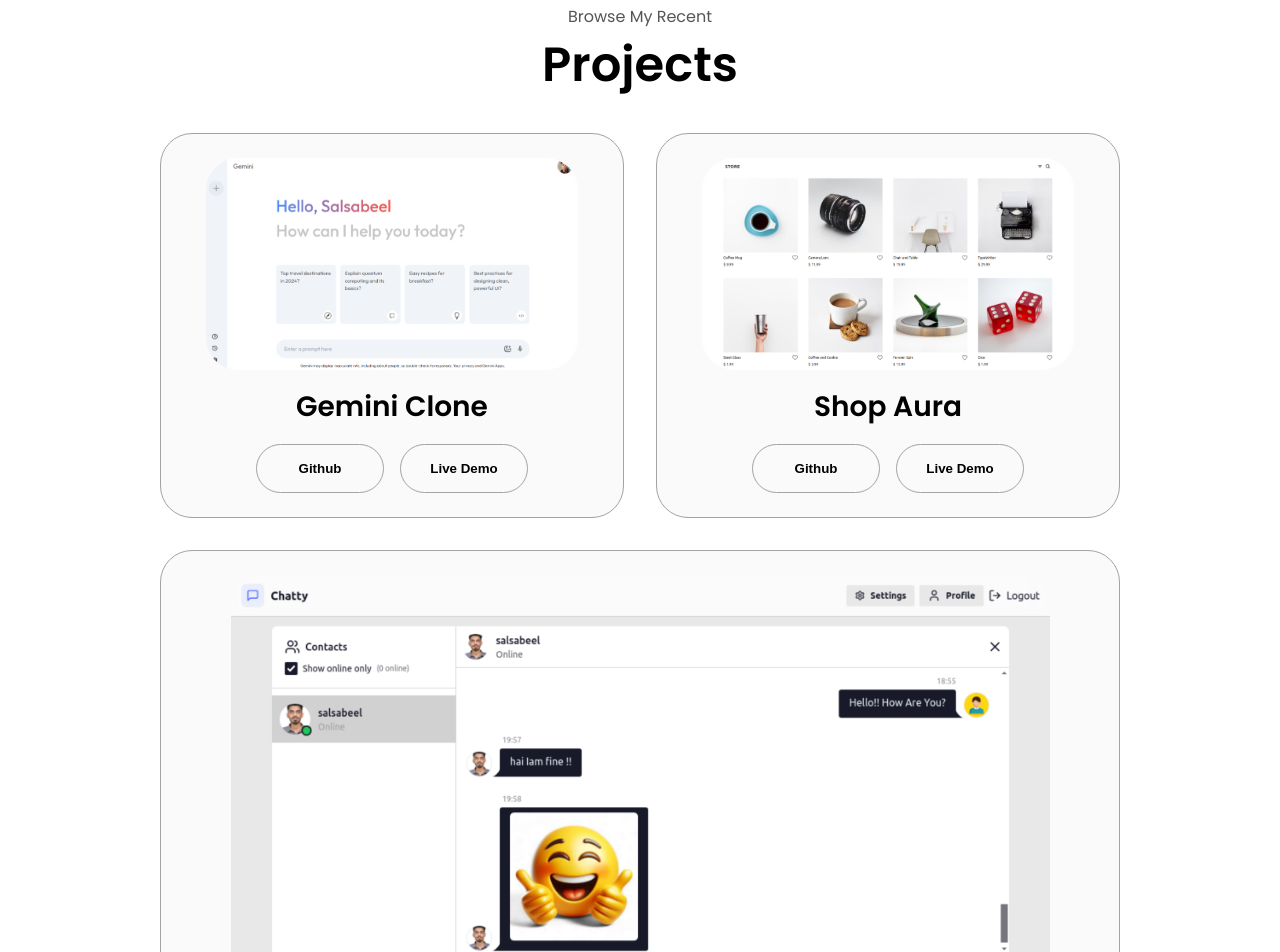
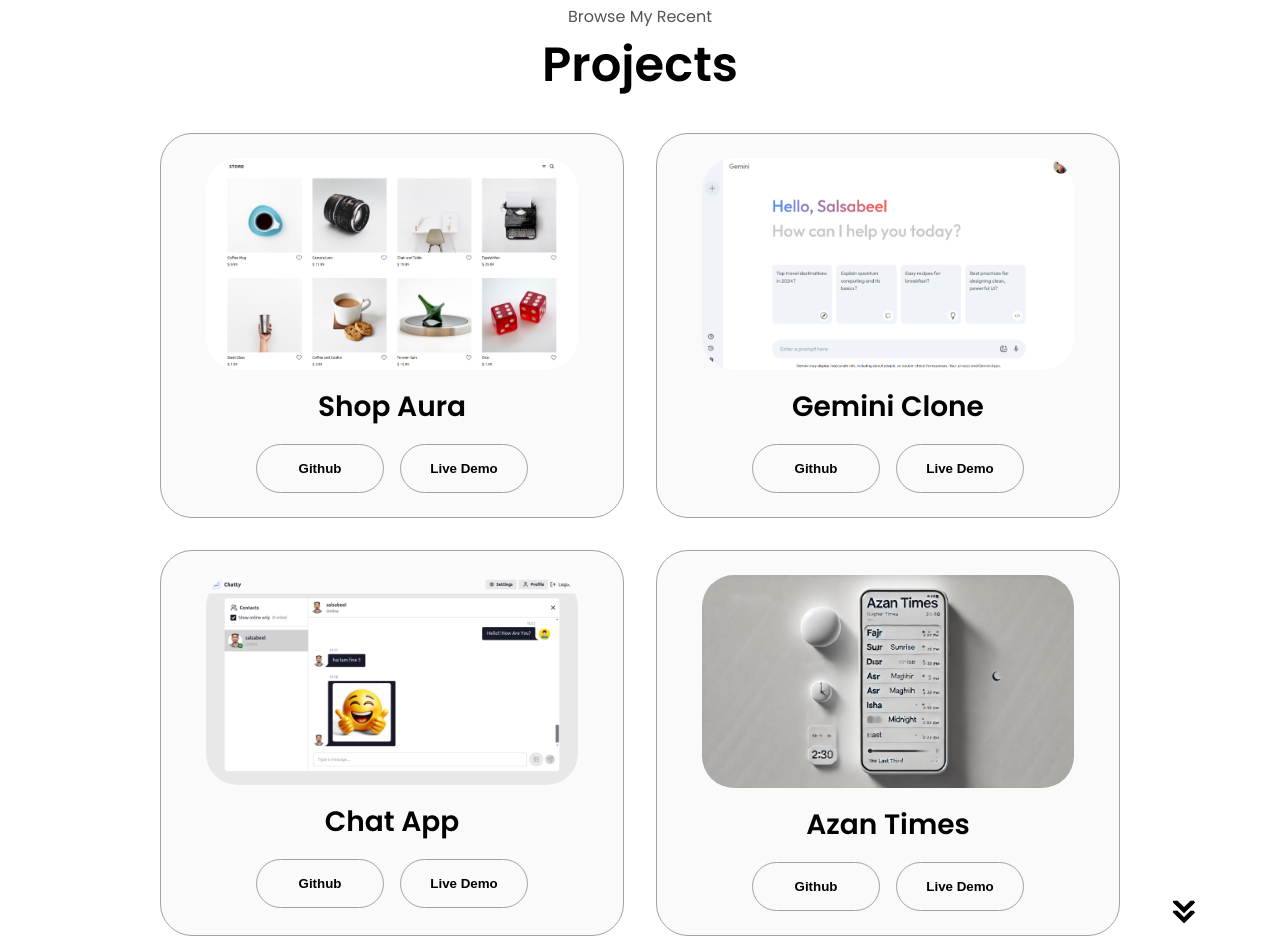
Before and after one commit to salsabeel10/react-portfolio, a React (Vite) app in the folder react-portfolio/: page / in a window 1280 px wide. Shown: the part 2460-3412 px from the top of the page. Built offline with nearby package versions, Linux system fonts and the light colour scheme.

Commit message:
completed project section

```diff
--- /dev/null
+++ b/react-portfolio/src/ProjectList.js
@@ -0,0 +1,26 @@
+export const projectList = [
+  {
+    name: 'Shop Aura',
+    image: '/assets/project-2.png',
+    live: 'https://shopaura-seven.vercel.app/',
+    github: 'https://github.com/salsabeel10/shopaura',
+  },
+  {
+    name: 'Gemini Clone',
+    image: '/assets/project-1.png',
+    live: 'https://gemini-clone--one.vercel.app/',
+    github: 'https://github.com/salsabeel10/gemini-clone',
+  },
+  {
+    name: 'Chat App',
+    image: '/assets/project-3.png',
+    live: 'https://chat-app-qd4x.onrender.com/login',
+    github: 'https://github.com/salsabeel10/Chat-app',
+  },
+  {
+    name: 'Azan Times',
+    image: '/assets/azan-2.webp',
+    live: 'https://azan-app1.netlify.app/',
+    github: 'https://github.com/salsabeel10/azan-app',
+  },
+]
--- a/react-portfolio/src/components/Projects.jsx
+++ b/react-portfolio/src/components/Projects.jsx
@@ -1,92 +1,57 @@
 import React from 'react'
+import { projectList } from '../ProjectList'
 
 const Projects = () => {
   return (
     <div>
       <section id="projects">
-      <p class="section__text__p1">Browse My Recent</p>
-      <h1 class="title">Projects</h1>
-      <div class="experience-details-container">
-        <div class="about-containers">
-          <div class="details-container color-container">
-            <div class="article-container">
+        <p className="section__text__p1">Browse My Recent</p>
+        <h1 className="title">Projects</h1>
+        <div className="experience-details-container">
+          <div className="about-containers">
+            {projectList.map((project, index) => (
+              <div key={index} className="details-container color-container">
+                <div className="article-container">
                   <img
-                src="./assets/project-1.png"
-                alt="Project 1"
-                class="project-img"
+                    src={project.image}
+                    alt={project.name}
+                    className="project-img"
                   />
                 </div>
-            <h2 class="experience-sub-title project-title">Gemini Clone</h2>
-            <div class="btn-container">
+                <h2 className="experience-sub-title project-title">
+                  {project.name}
+                </h2>
+                <div className="btn-container">
                   <button
-                class="btn btn-color-2 project-btn"
-                onclick="location.href='https://github.com/salsabeel10/gemini-clone'"
+                    className="btn btn-color-2 project-btn"
+                    onClick={() =>
+                      window.open(
+                        project.github,
+                        '_blank',
+                        'noopener,noreferrer'
+                      )
+                    }
                   >
                     Github
                   </button>
                   <button
-                class="btn btn-color-2 project-btn"
-                onclick="location.href='https://gemini-clone--one.vercel.app/'"
+                    className="btn btn-color-2 project-btn"
+                    onClick={() =>
+                      window.open(project.live, '_blank', 'noopener,noreferrer')
+                    }
                   >
                     Live Demo
                   </button>
                 </div>
               </div>
-          <div class="details-container color-container">
-            <div class="article-container">
-              <img
-                src="./assets/project-2.png"
-                alt="Project 2"
-                class="project-img"
-              />
-            </div>
-            <h2 class="experience-sub-title project-title">Shop Aura</h2>
-            <div class="btn-container">
-              <button
-                class="btn btn-color-2 project-btn"
-                onclick="location.href='https://github.com/salsabeel10/shopaura'"
-              >
-                Github
-              </button>
-              <button
-                class="btn btn-color-2 project-btn"
-                onclick="location.href='https://shopaura-seven.vercel.app/'"
-              >
-                Live Demo
-              </button>
-            </div>
-          </div>
-            <div class="details-container color-container">
-            <div class="article-container">
-              <img
-                src="./assets/project-3.png"
-                alt="Project 3"
-                class="project-img"
-              />
-            </div>
-            <h2 class="experience-sub-title project-title">Chat App</h2>
-            <div class="btn-container">
-              <button
-                class="btn btn-color-2 project-btn"
-                onclick="location.href='https://github.com/'"
-              >
-                Github
-              </button>
-              <button
-                class="btn btn-color-2 project-btn"
-                onclick="location.href='https://github.com/'"
-              >
-                Live Demo
-              </button>
-            </div>
-          </div>
+            ))}
           </div>
         </div>
         <img
           src="./assets/arrow.png"
           alt="Arrow icon"
-        class="icon arrow"
-        onclick="location.href='./#contact'"
+          className="icon arrow"
+          onClick={() => (window.location.href = './#contact')}
         />
       </section>
     </div>
```
Also changed, not shown: react-portfolio/public/assets/azan-2.webp (added), react-portfolio/public/assets/project-4.png (added). Lines whose indentation alone changed are shown as unchanged.
